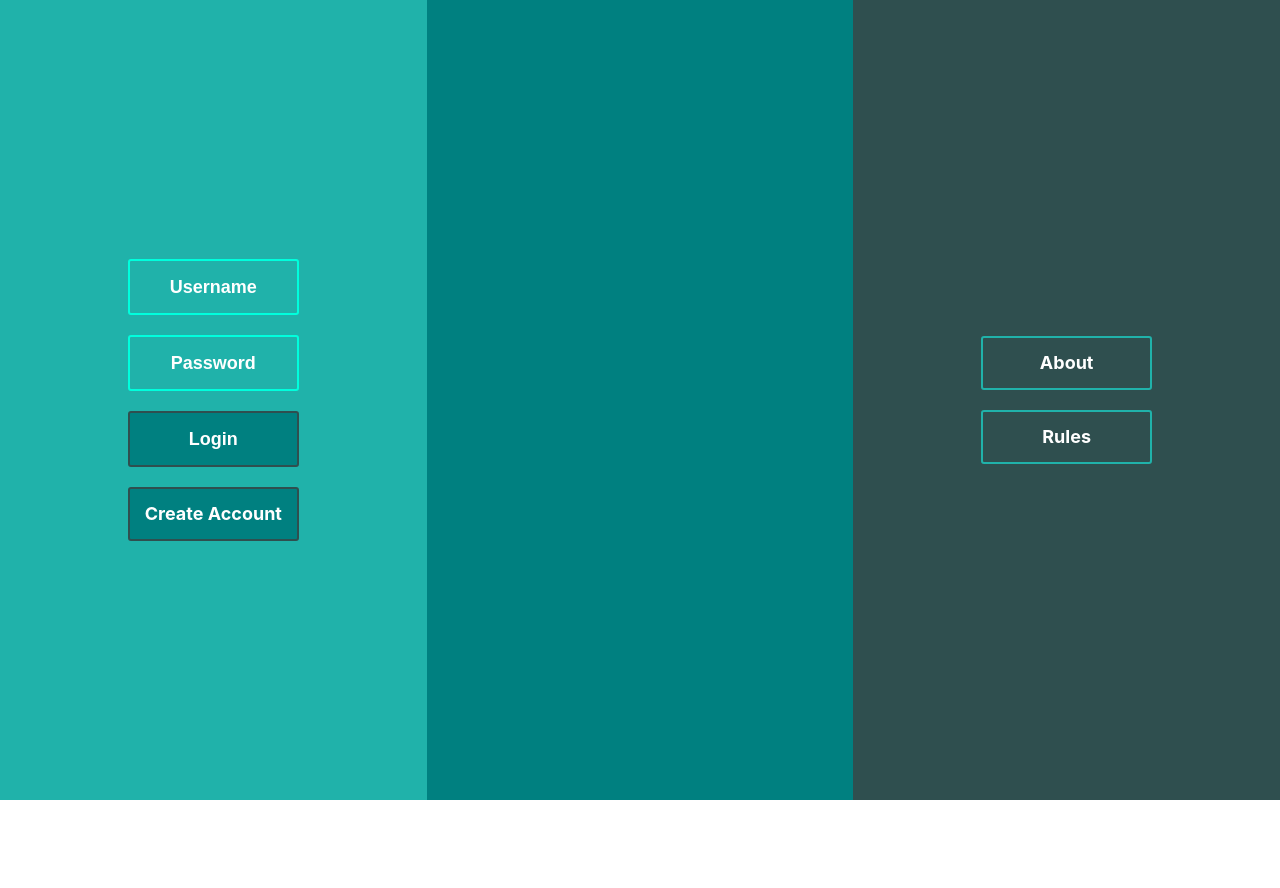
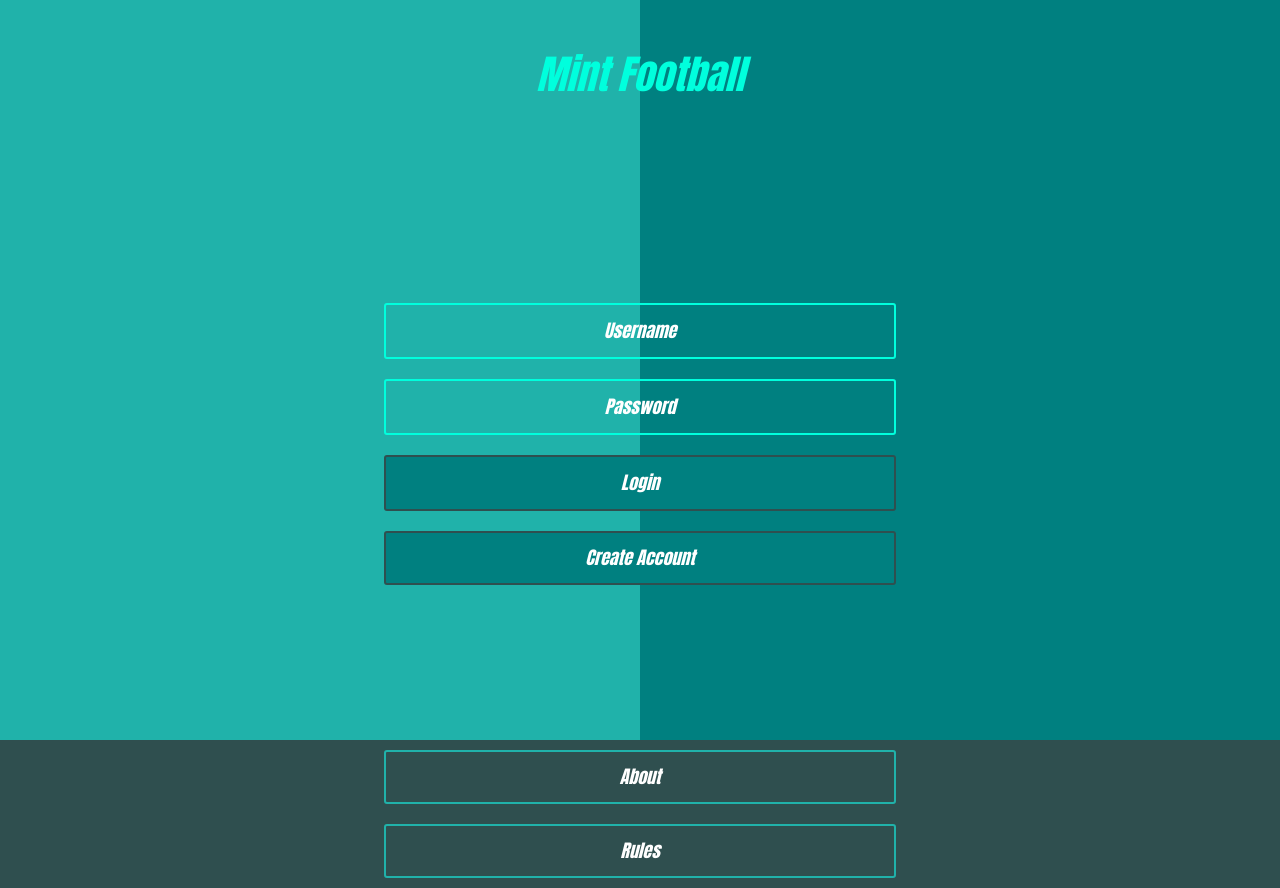
Before and after one commit to YourPreferredSource/FootballLeague, a React (Create React App) app: page / in a window 1280 px wide. Before the commit the page ends 800 px from the top, so only its background shows below. Built offline with nearby package versions, Linux system fonts and the light colour scheme.

Commit message:
Latest changes to login page

```diff
--- a/src/App.css
+++ b/src/App.css
@@ -10,6 +10,29 @@
   display: grid;
  }
 
+ .Title {
+  color: var(--button-outline-color);
+  font-size: 40px;
+  /* justify-content: center;  */
+  /* position: absolute; */
+  text-align: center;
+  font-family:Impact, Haettenschweiler, 'Arial Narrow Bold', sans-serif;
+  font-style: italic;
+  /* position: absolute; */
+  /* top: 50%;
+  left: 50%;
+  margin: -25px 0 0 -25px; */
+  /* justify-self: center; */
+  /* align-content: center;
+  place-content: center; */
+  /* display: flex;
+  flex-direction:column;
+  align-items: center; */
+  /* margin: 0 auto; */
+  /* width:800px; */
+  /* text-justify: center; */
+
+ }
 
 .LoginGrid
 {
@@ -25,6 +48,118 @@
 
 
 
+}
+
+@media screen and (max-width: 1450px) {
+  .LoginGrid {
+    text-align: center;
+    display: grid;
+    min-height: 100vh;
+    grid-template-columns: 1fr 1fr 0px;
+    grid-template-rows: 1fr;
+    grid-template-areas:
+    "leftPanel centerPanel rightPanel"
+    ;
+ }
+}
+
+.LoginGridMob
+{
+
+  text-align: center;
+  display: grid;
+  min-height: 100vh;
+  grid-template-columns: 1fr 1fr 1fr 1fr;
+  grid-template-rows: 1fr;
+  grid-template-areas:
+  " leftPanel centerPanel rightPanel"
+  ;
+
+}
+
+.grid-container {
+  display: grid;
+  grid-template: repeat(6, [row] 1fr) / repeat(6, [col] 1fr);
+  min-height: 100vh;
+}
+
+.item-1,
+.item-2,
+.item-3,
+.item-4
+{
+  align-items: center;
+  display : grid;
+  color: white;
+}
+
+.item-1 {
+  background-color: var(--light-mint-color);
+  grid-column: col 1 / span 2;
+  grid-row: row 1 / span 6;
+}
+
+.item-2 {
+  background-color:var(--middle-mint-color);
+  grid-column: col 3 / span 2;
+  grid-row: row 1 / span 6;
+}
+
+.item-3 {
+  background-color:var(--dark-mint-color);
+  grid-column: col 5 / span 2;
+  grid-row: row 1 / span 6;
+}
+
+.item-4 {
+  /* opacity: 0.7; */
+  grid-column: col 1 / span 2;
+  grid-row: row 1 / span 6;
+}
+
+.item-5 {
+  /* opacity: 0.7; */
+  grid-column: col 3 / span 2;
+  grid-row: row 1 / span 6;
+  /* justify-content: center; */
+  /* align-content: center; */
+    place-content: center;
+  display: flex;
+  /* flex-direction:column; */
+  align-items: center;
+  /* position: relative;  */
+}
+
+@media screen and (max-width: 1450px) {
+  .item-1 {
+    background-color: var(--light-mint-color);
+    grid-column: col 1 / span 3;
+    grid-row: row 1 / span 6;
+  }
+  .item-2 {
+    background-color:var(--middle-mint-color);
+    grid-column: col 4 / span 3;
+    grid-row: row 1 / span 6;
+  }
+
+  .item-3 {
+    /* background-color:var(--dark-mint-color); */
+    grid-column: col 1 / span 6;
+    grid-row: row 6 / span 1;
+    /* opacity: 0; */
+  }
+
+  .item-4 {
+    /* opacity: 0; */
+    grid-column: col 1 / span 6;
+    grid-row: row 2 / span 4;
+  }
+
+  .item-5 {
+    /* opacity: 0; */
+    grid-column: col 1 / span 6;
+    grid-row: row 1 / span 1;
+  }
 }
 
 .LoginFlexBox
--- a/src/components/LoginPage.js
+++ b/src/components/LoginPage.js
@@ -24,9 +24,24 @@ const LoginPage = () => {
 
 <div>
 
-       <div className = 'LoginGrid'>
-           <div className = 'leftPanel'>
-                <form className = 'loginForm' onSubmit={handleSubmit}>
+       <div className = 'grid-container'>
+           <div className = 'item-1'>
+
+
+           </div>
+
+           <div className = 'item-2'>
+           {/* <Table>
+
+                </Table>          */}
+           </div>
+           <div className = 'item-5'>
+            <div className = 'Title'>Mint Football</div>
+
+
+                </div>
+           <div className = 'item-4'>
+           <form className = 'loginForm' onSubmit={handleSubmit}>
                     {/* <label LabelText = {'Username/Email Address'}>
                     </label> */}
                     <input
@@ -55,14 +70,8 @@ const LoginPage = () => {
                         <NavLink to = '/CreateAccount' type = 'button' className = 'loginLeftButton'> Create Account </NavLink>
 
                 </form>
-
-           </div>
-           <div className = 'centerPanel'>
-           {/* <Table>
-
-                </Table>          */}
-           </div>
-           <div className = 'rightPanel'>
+            </div>
+           <div className = 'item-3'>
                <form className = 'loginForm'>
                     <NavLink type='button' className = 'loginRightButton' to = "/Login">
                          About
--- a/src/components/loginPage.css
+++ b/src/components/loginPage.css
@@ -30,12 +30,41 @@
     background-color:var(--dark-mint-color);
 }
 
+@media screen and (max-width: 1450px) {
+    .centerPanel {
+        align-items: center;
+        display : grid;
+        grid-area : leftPanel;
+        color: white;
+        background-color:var(--light-mint-color);
+    }
+
+
+    .leftPanel {
+        align-items: center;
+        display : grid;
+        grid-area : centerPanel;
+        color: white;
+        background-color: var(--light-mint-color);
+
+    }
+
+    .rightPanel {
+        align-items: center;
+        display : grid;
+        grid-area : rightPanel;
+        color: white;
+        background-color:var(--dark-mint-color);
+    }
+  }
+
 .loginForm {
     display: flex;
     flex-direction: column;
     align-items: center;
-
-
+    font-family:Impact, Haettenschweiler, 'Arial Narrow Bold', sans-serif;
+    font-style: italic;
+    font-weight: 100;
 }
 
 
@@ -54,7 +83,9 @@
     text-align: center;
     margin: 10px;
     transition: 0.5s;
-
+    font-family:Impact, Haettenschweiler, 'Arial Narrow Bold', sans-serif;
+    font-style: italic;
+    font-weight: 100;
 }
 
 .inputLeft:hover {
@@ -89,7 +120,7 @@
     font-size: 18px;
     font-weight: bold;
     text-align: center;
-
+    font-weight: 100;
 }
 
 .loginLeftButton {
@@ -110,6 +141,9 @@
     cursor: pointer;
     transition: 0.5s;
     text-decoration: none;
+    font-family:Impact, Haettenschweiler, 'Arial Narrow Bold', sans-serif;
+    font-style: italic;
+    font-weight: 100;
 }
 
 .loginLeftButton:hover{
@@ -135,6 +169,7 @@
     cursor: pointer;
     transition: 0.5s;
     text-decoration: none;
+    font-weight: 100;
 }
 
 .loginRightButton:hover{
```
